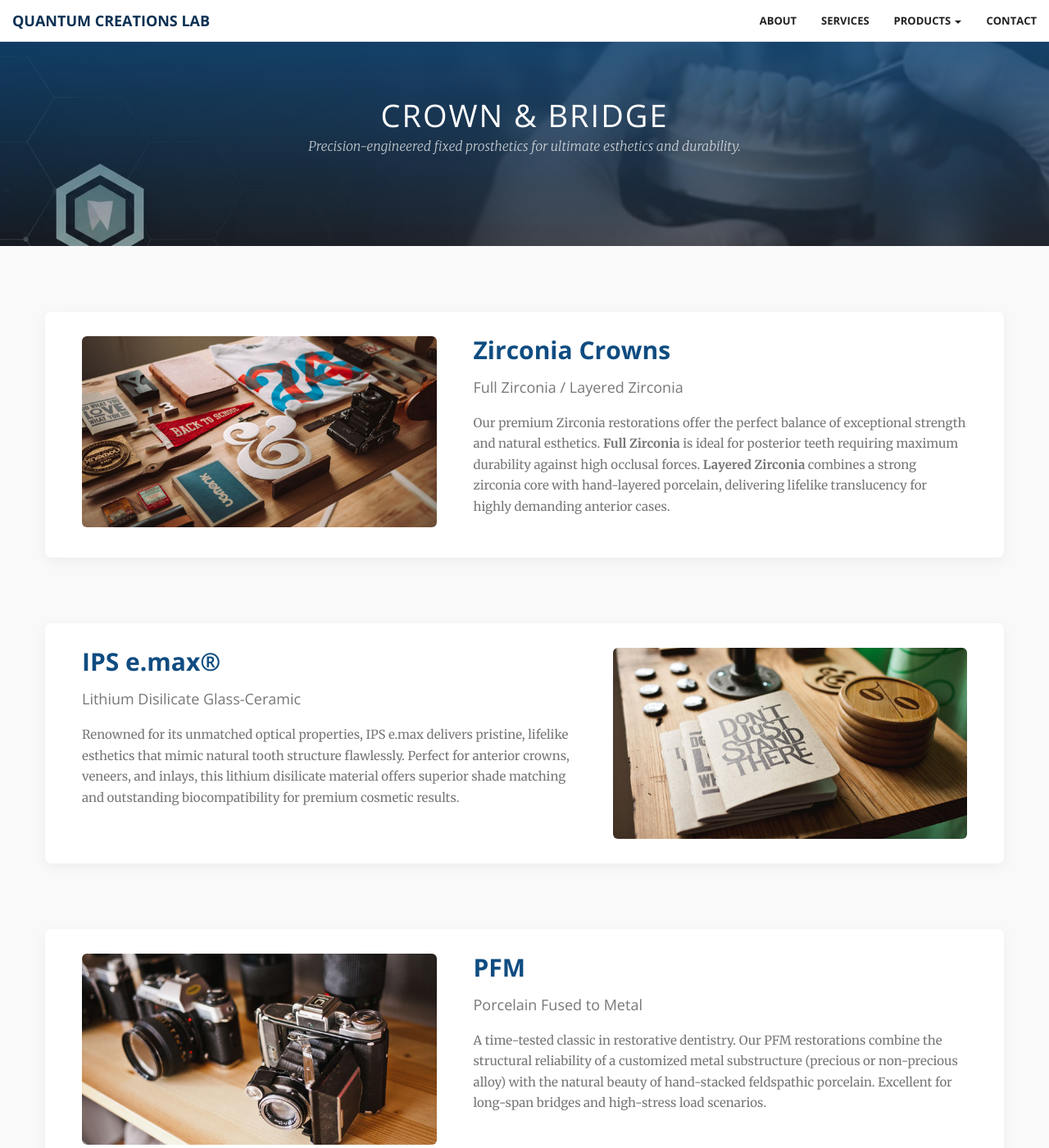
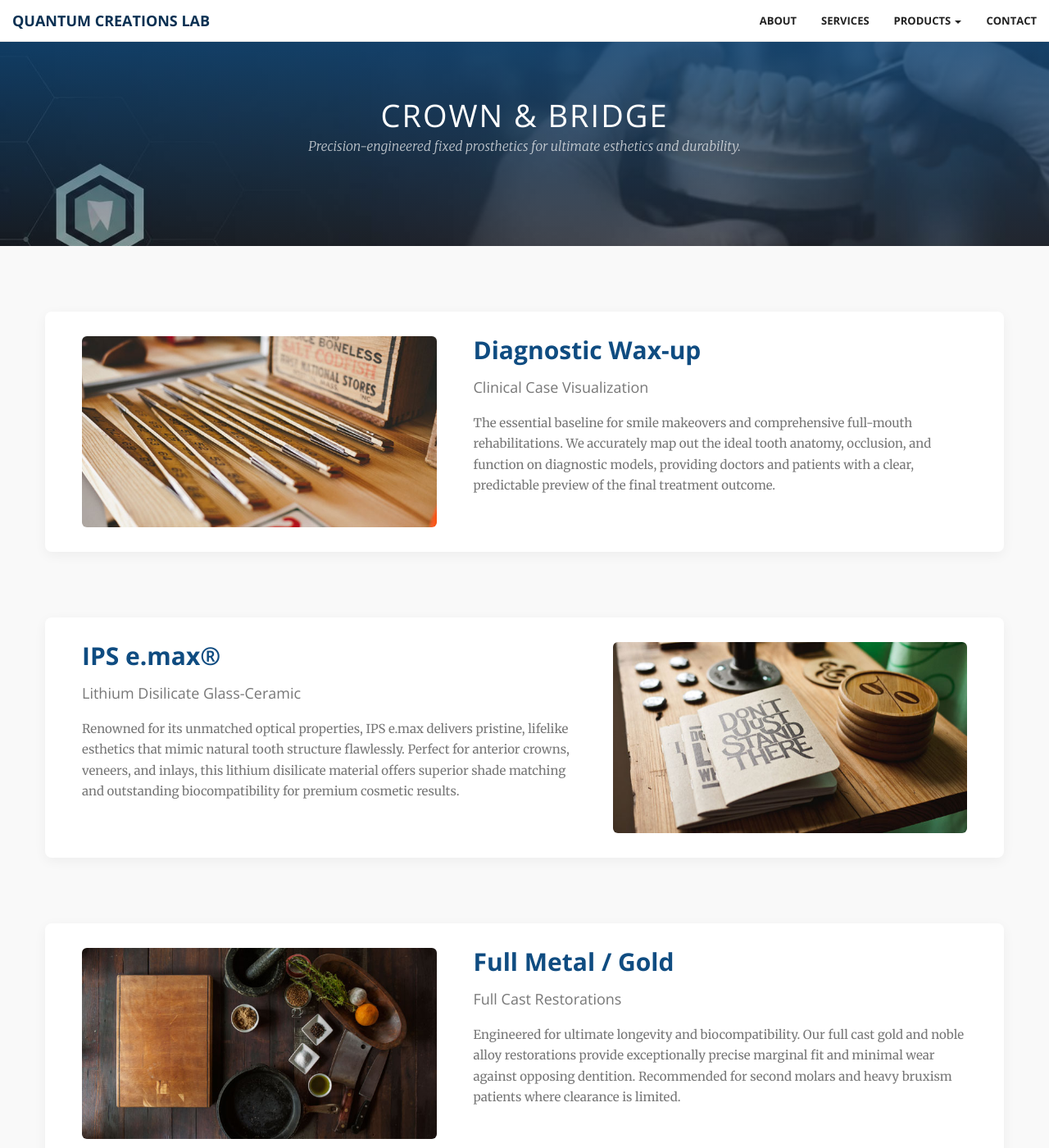
Before and after one commit to jj2hh/quantumlab, a Jekyll site: the page built from pages/products-crown.html, in a window 1280 px wide and 1400 px high. Shown: the whole window at 82% size. Built offline with Jekyll 4.4.1, drawn with Linux system fonts in a browser that asks for light colours; nearby versions of some CDN libraries; library files that are not in the unit come from our copies; a script that is not in the unit is left out; some of the changed text lies outside the part shown.

Commit message:
Update products-crown.html

```diff
--- a/pages/products-crown.html
+++ b/pages/products-crown.html
@@ -8,7 +8,8 @@ permalink: /pages/products-crown.html
         style="background: linear-gradient(rgba(15, 76, 129, 0.85), rgba(34, 34, 34, 0.4)), url('../img/header.jpg') no-repeat center center;
                background-size: cover;
                padding: 100px 0 60px 0;
-               min-height: 300px;"> <div class="container">
+               min-height: 300px;">
+    <div class="container">
         <h1 class="display-4 font-weight-bold" style="color: #ffffff; font-size: 38px; margin-bottom: 5px; letter-spacing: 2px;">CROWN & BRIDGE</h1>
         <p class="lead" style="color: rgba(255,255,255,0.8); font-size: 16px; font-style: italic; opacity: 0.9;">
             Precision-engineered fixed prosthetics for ultimate esthetics and durability.
@@ -21,15 +22,13 @@ permalink: /pages/products-crown.html
 
         <div class="row align-items-center" style="margin-bottom: 80px; background: #ffffff; padding: 30px; border-radius: 8px; box-shadow: 0 4px 15px rgba(0,0,0,0.05);">
             <div class="col-md-5">
-                <img src="../img/portfolio/1.jpg" class="img-responsive img-rounded" alt="Zirconia Crowns" style="width: 100%; border-radius: 6px;">
+                <img src="../img/portfolio/5.jpg" class="img-responsive img-rounded" alt="Diagnostic Wax-up" style="width: 100%; border-radius: 6px;">
             </div>
             <div class="col-md-7" style="padding-left: 30px;">
-                <h2 style="color: #0f4c81; font-weight: 700; margin-top: 0;">Zirconia Crowns</h2>
-                <h3 style="color: #777; font-size: 18px; margin-bottom: 20px;">Full Zirconia / Layered Zirconia</h3>
+                <h2 style="color: #0f4c81; font-weight: 700; margin-top: 0;">Diagnostic Wax-up</h2>
+                <h3 style="color: #777; font-size: 18px; margin-bottom: 20px;">Clinical Case Visualization</h3>
                 <p class="text-muted" style="line-height: 1.7; font-size: 15px;">
-                    Our premium Zirconia restorations offer the perfect balance of exceptional strength and natural esthetics.
-                    <strong>Full Zirconia</strong> is ideal for posterior teeth requiring maximum durability against high occlusal forces.
-                    <strong>Layered Zirconia</strong> combines a strong zirconia core with hand-layered porcelain, delivering lifelike translucency for highly demanding anterior cases.
+                    The essential baseline for smile makeovers and comprehensive full-mouth rehabilitations. We accurately map out the ideal tooth anatomy, occlusion, and function on diagnostic models, providing doctors and patients with a clear, predictable preview of the final treatment outcome.
                 </p>
             </div>
         </div>
@@ -49,9 +48,22 @@ permalink: /pages/products-crown.html
 
         <div class="row align-items-center" style="margin-bottom: 80px; background: #ffffff; padding: 30px; border-radius: 8px; box-shadow: 0 4px 15px rgba(0,0,0,0.05);">
             <div class="col-md-5">
+                <img src="../img/portfolio/4.jpg" class="img-responsive img-rounded" alt="Full Metal Gold" style="width: 100%; border-radius: 6px;">
+            </div>
+            <div class="col-md-7" style="padding-left: 30px;">
+                <h2 style="color: #0f4c81; font-weight: 700; margin-top: 0;">Full Metal / Gold</h2>
+                <h3 style="color: #777; font-size: 18px; margin-bottom: 20px;">Full Cast Restorations</h3>
+                <p class="text-muted" style="line-height: 1.7; font-size: 15px;">
+                    Engineered for ultimate longevity and biocompatibility. Our full cast gold and noble alloy restorations provide exceptionally precise marginal fit and minimal wear against opposing dentition. Recommended for second molars and heavy bruxism patients where clearance is limited.
+                </p>
+            </div>
+        </div>
+
+        <div class="row align-items-center" style="margin-bottom: 80px; background: #ffffff; padding: 30px; border-radius: 8px; box-shadow: 0 4px 15px rgba(0,0,0,0.05);">
+            <div class="col-md-5 col-md-push-7">
                 <img src="../img/portfolio/3.jpg" class="img-responsive img-rounded" alt="PFM Crowns" style="width: 100%; border-radius: 6px;">
             </div>
-            <div class="col-md-7" style="padding-left: 30px;">
+            <div class="col-md-7 col-md-pull-5" style="padding-right: 30px;">
                 <h2 style="color: #0f4c81; font-weight: 700; margin-top: 0;">PFM</h2>
                 <h3 style="color: #777; font-size: 18px; margin-bottom: 20px;">Porcelain Fused to Metal</h3>
                 <p class="text-muted" style="line-height: 1.7; font-size: 15px;">
@@ -60,6 +72,29 @@ permalink: /pages/products-crown.html
             </div>
         </div>
 
-        <div class="row align-items-center" style="margin-bottom: 80px; background: #ffffff; padding: 30px; border-radius: 8px; box-shadow: 0 4px 15px rgba(0,0,0,0.05);">
-            <div class="col-md-5 col-md-push-7">
-                <img src="../img/portfolio/4.jpg" class="img-responsive img-
+        <div class="row align-items-center" style="background: #ffffff; padding: 30px; border-radius: 8px; box-shadow: 0 4px 15px rgba(0,0,0,0.05);">
+            <div class="col-md-5">
+                <img src="../img/portfolio/1.jpg" class="img-responsive img-rounded" alt="Zirconia Crowns" style="width: 100%; border-radius: 6px;">
+            </div>
+            <div class="col-md-7" style="padding-left: 30px;">
+                <h2 style="color: #0f4c81; font-weight: 700; margin-top: 0;">Zirconia</h2>
+                <h3 style="color: #777; font-size: 18px; margin-bottom: 20px;">Full Zirconia / Layered Zirconia</h3>
+                <p class="text-muted" style="line-height: 1.7; font-size: 15px;">
+                    Our premium Zirconia restorations offer the perfect balance of exceptional strength and natural esthetics.
+                    <strong>Full Zirconia</strong> is ideal for posterior teeth requiring maximum durability against high occlusal forces.
+                    <strong>Layered Zirconia</strong> combines a strong zirconia core with hand-layered porcelain, delivering lifelike translucency for highly demanding anterior cases.
+                </p>
+            </div>
+        </div>
+
+    </div>
+</section>
+
+<aside class="bg-dark" style="background-color: #222222; padding: 60px 0; color: #ffffff;">
+    <div class="container text-center">
+        <div class="call-to-action">
+            <h2 style="margin-bottom: 20px; font-weight: 300;">Ready to order high-precision Crown & Bridge?</h2>
+            <a href="{{ site.baseurl }}/#contact" class="btn btn-default btn-xl wow text-uppercase" style="padding: 15px 30px; border-radius: 30px; font-weight: 700; border: 2px solid #ffffff; color: #ffffff; background: transparent; transition: all 0.3s;">Submit a Digital Case</a>
+        </div>
+    </div>
+</aside>
```
